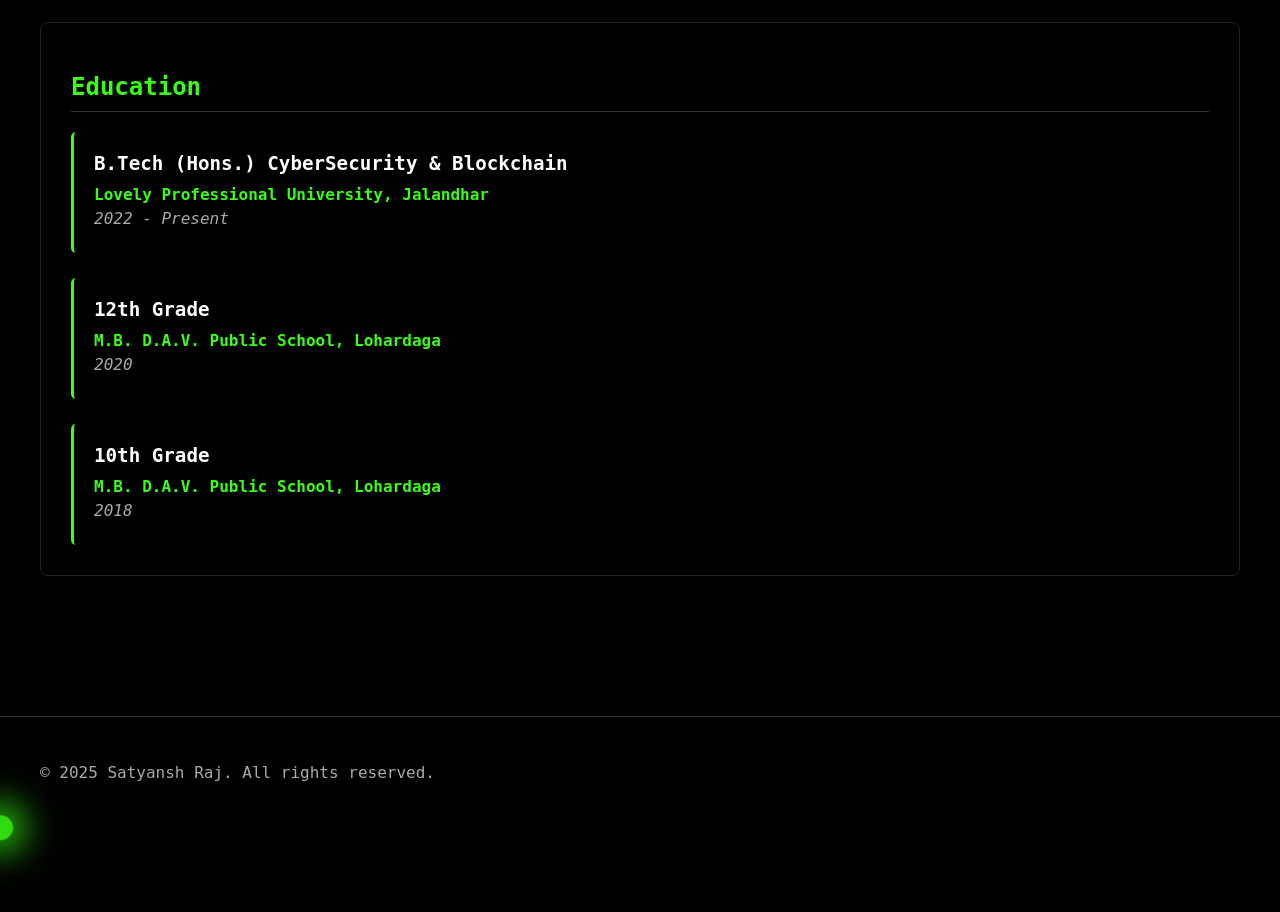
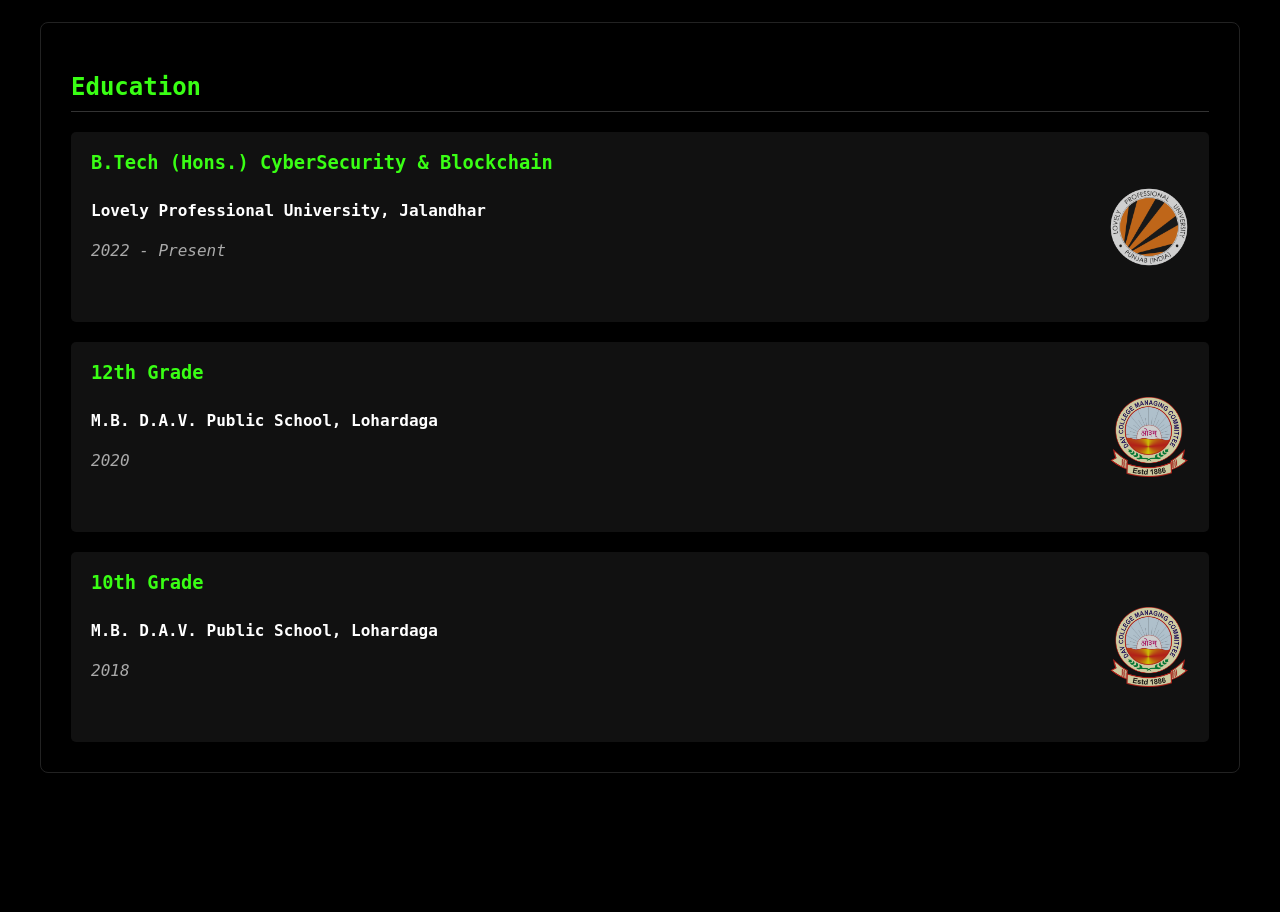
Before and after one commit to Satyansh-Raj/Portfolio, a website: page new.html in a window 1280 px wide. Shown: the part 1800-2712 px from the top of the page. Before the commit the page ends 2628 px from the top, so only its background shows below. Drawn offline with Linux system fonts and the light colour scheme; a web font is replaced by a local one.

Commit message:
Added educational institution logos and improved layout. Added links back to new.html from all pages.

```diff
--- a/css/new-portfolio.css
+++ b/css/new-portfolio.css
@@ -744,39 +744,64 @@
 .education-container {
     display: flex;
     flex-direction: column;
-    gap: 25px;
+    gap: 20px;
 }
 
 .education-item {
-    background-color: rgba(0, 0, 0, 0.2);
-    border-left: 3px solid #39FF14;
+    background-color: #111;
     padding: 20px;
     border-radius: 5px;
+    position: relative;
+    display: flex;
+    flex-direction: column;
+    min-height: 150px;
 }
 
 .education-item h3 {
-    color: #fff;
+    color: #39FF14;
     margin-top: 0;
-    margin-bottom: 10px;
-    font-size: 1.2rem;
+    margin-bottom: 12px;
 }
 
 .edu-institution {
-    color: #39FF14;
     font-weight: bold;
-    margin: 5px 0;
+    margin-bottom: 5px;
 }
 
 .edu-date {
     color: #aaa;
     font-style: italic;
-    margin: 5px 0;
 }
 
-.edu-details {
-    color: #ddd;
-    margin: 10px 0 0 0;
-    line-height: 1.5;
+.edu-logo {
+    position: absolute;
+    top: 50%;
+    right: 20px;
+    transform: translateY(-50%);
+    max-width: 80px;
+    height: auto;
+    opacity: 0.8;
+    transition: opacity 0.3s ease;
+}
+
+.edu-logo:hover {
+    opacity: 1;
+}
+
+@media (max-width: 768px) {
+    .edu-logo {
+        position: relative;
+        top: auto;
+        right: auto;
+        transform: none;
+        margin-top: 15px;
+        align-self: flex-end;
+    }
+
+    .education-item {
+        padding: 15px;
+        min-height: auto;
+    }
 }
 
 /* GitHub Link Styles */
--- a/new.html
+++ b/new.html
@@ -180,18 +180,21 @@
                     <h3>B.Tech (Hons.) CyberSecurity & Blockchain</h3>
                     <p class="edu-institution">Lovely Professional University, Jalandhar</p>
                     <p class="edu-date">2022 - Present</p>
+                    <img src="assets/LPU.png" alt="LPU Logo" class="edu-logo">
                 </div>
 
                 <div class="education-item">
                     <h3>12th Grade</h3>
                     <p class="edu-institution">M.B. D.A.V. Public School, Lohardaga</p>
                     <p class="edu-date">2020</p>
+                    <img src="assets/DAV.png" alt="DAV Logo" class="edu-logo">
                 </div>
 
                 <div class="education-item">
                     <h3>10th Grade</h3>
                     <p class="edu-institution">M.B. D.A.V. Public School, Lohardaga</p>
                     <p class="edu-date">2018</p>
+                    <img src="assets/DAV.png" alt="DAV Logo" class="edu-logo">
                 </div>
             </div>
         </section>
```
Also changed, not shown: certifications.html (+3 -1 lines), contact.html (+3 -1 lines), ctf.html (+3 -1 lines), projects.html (+3 -1 lines), assets/LPU.png (added), assets/dav.png (added), assets/lpu-logo.png (added).
